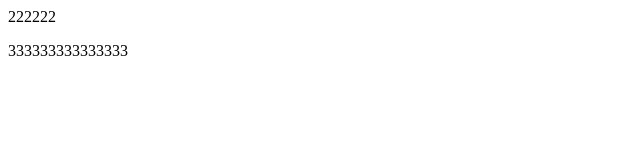
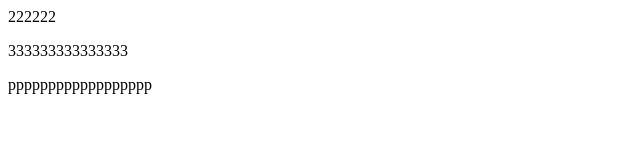
Before and after one commit to sumomoooo/jissou2, a plain HTML site: page index.html in a window 1280 px wide. Shown: the whole page, without its empty margins (0-640 px from the left). Drawn offline with Linux system fonts and the light colour scheme.

Commit message:
nonnonnon

```diff
--- a/index.html
+++ b/index.html
@@ -1,2 +1,3 @@
 <p>222222</p>
 <p>333333333333333</p>
+<p>pppppppppppppppppp</p>
```
